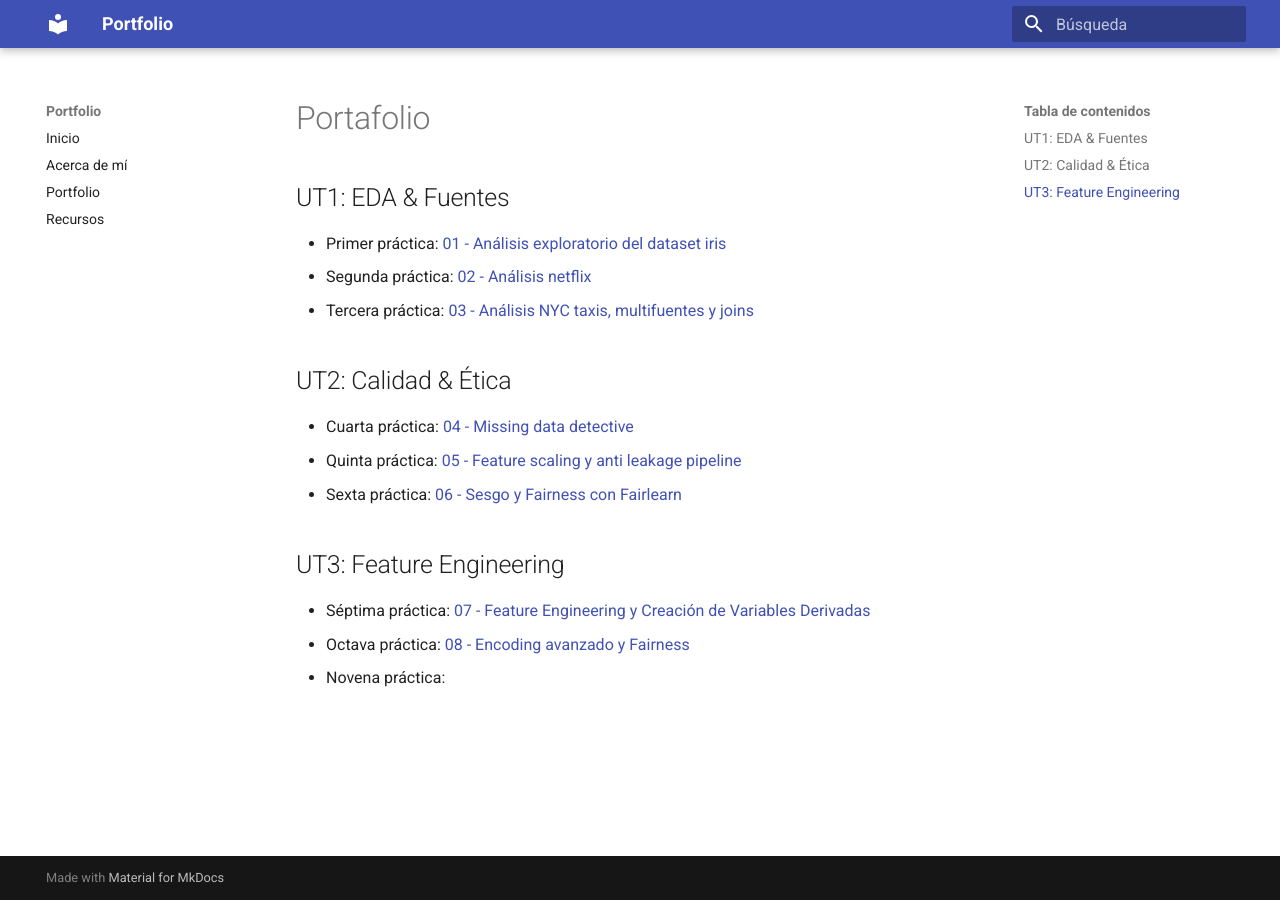
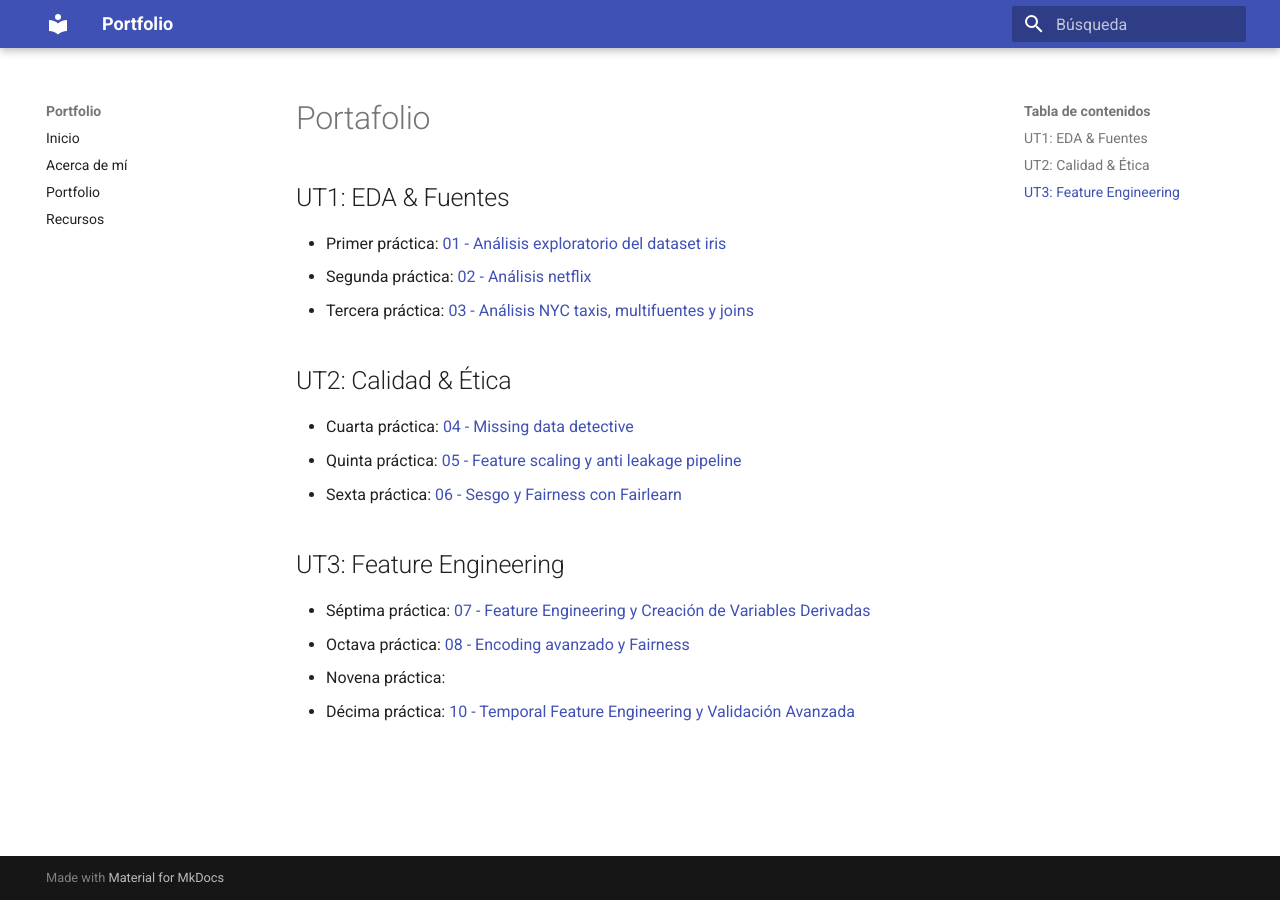
Before and after one commit to naguer019/IA-portfolio, an MkDocs documentation site: the page built from docs/portfolio/index.md, in a window 1280 px wide. Built offline with MkDocs 1.6.1 and Material for MkDocs 9.7.7, drawn with Linux system fonts in a browser that asks for light colours.

Commit message:
Add link for décima práctica in index.md

```diff
--- a/docs/portfolio/index.md
+++ b/docs/portfolio/index.md
@@ -23,3 +23,4 @@ date: 2025-09-06
 - Séptima práctica: [07 - Feature Engineering y Creación de Variables Derivadas](07-Feature_Engineering_y_Creación_de_Variables_Derivadas.md)
 - Octava práctica: [08 - Encoding avanzado y Fairness](08-Encoding_avanzado_y_Fairness.md)
 - Novena práctica:
+- Décima práctica: [10 - Temporal Feature Engineering y Validación Avanzada](10-Temporal_Feature_Engineering_y_Validación_Avanzada.md)
```
